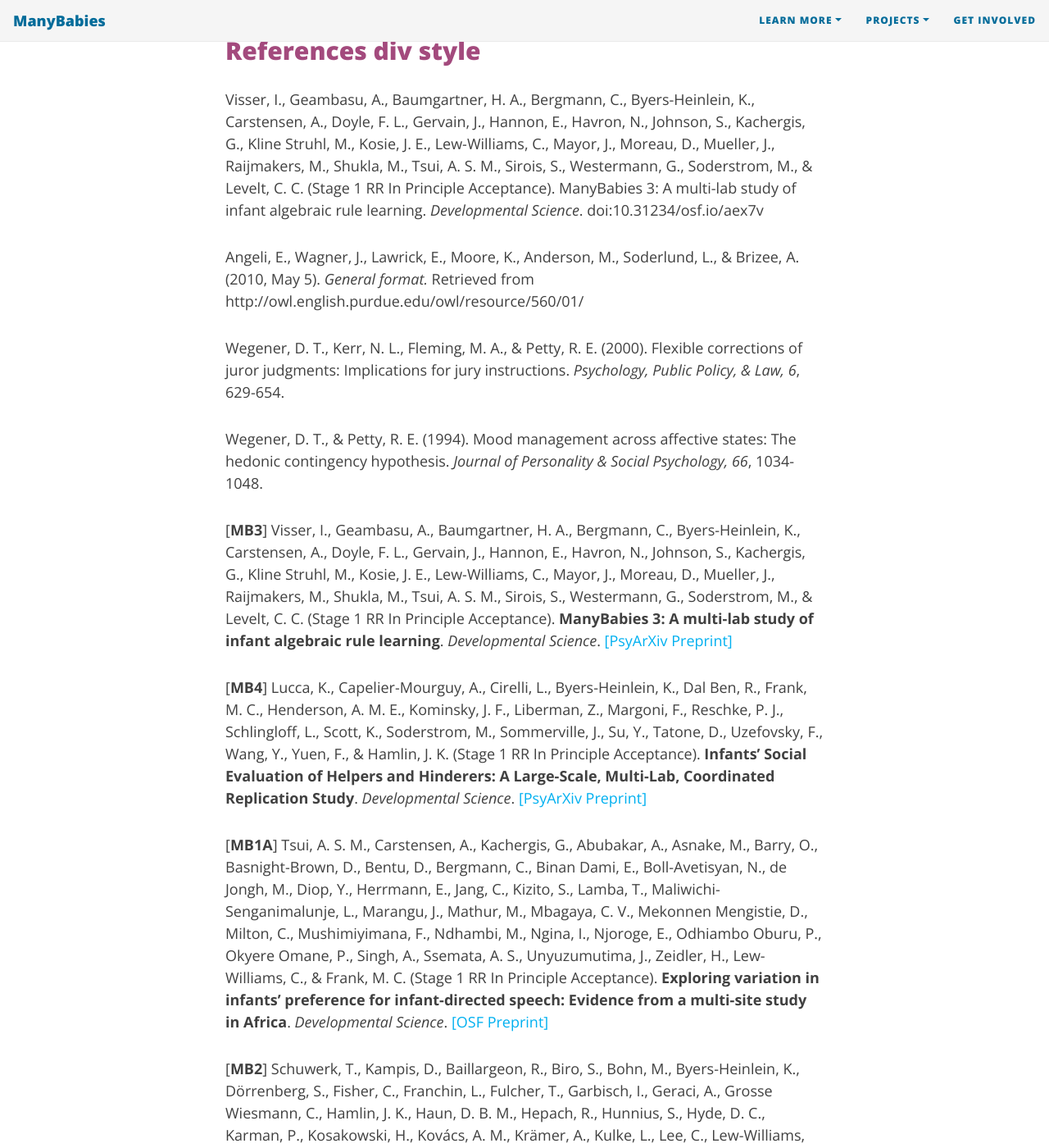
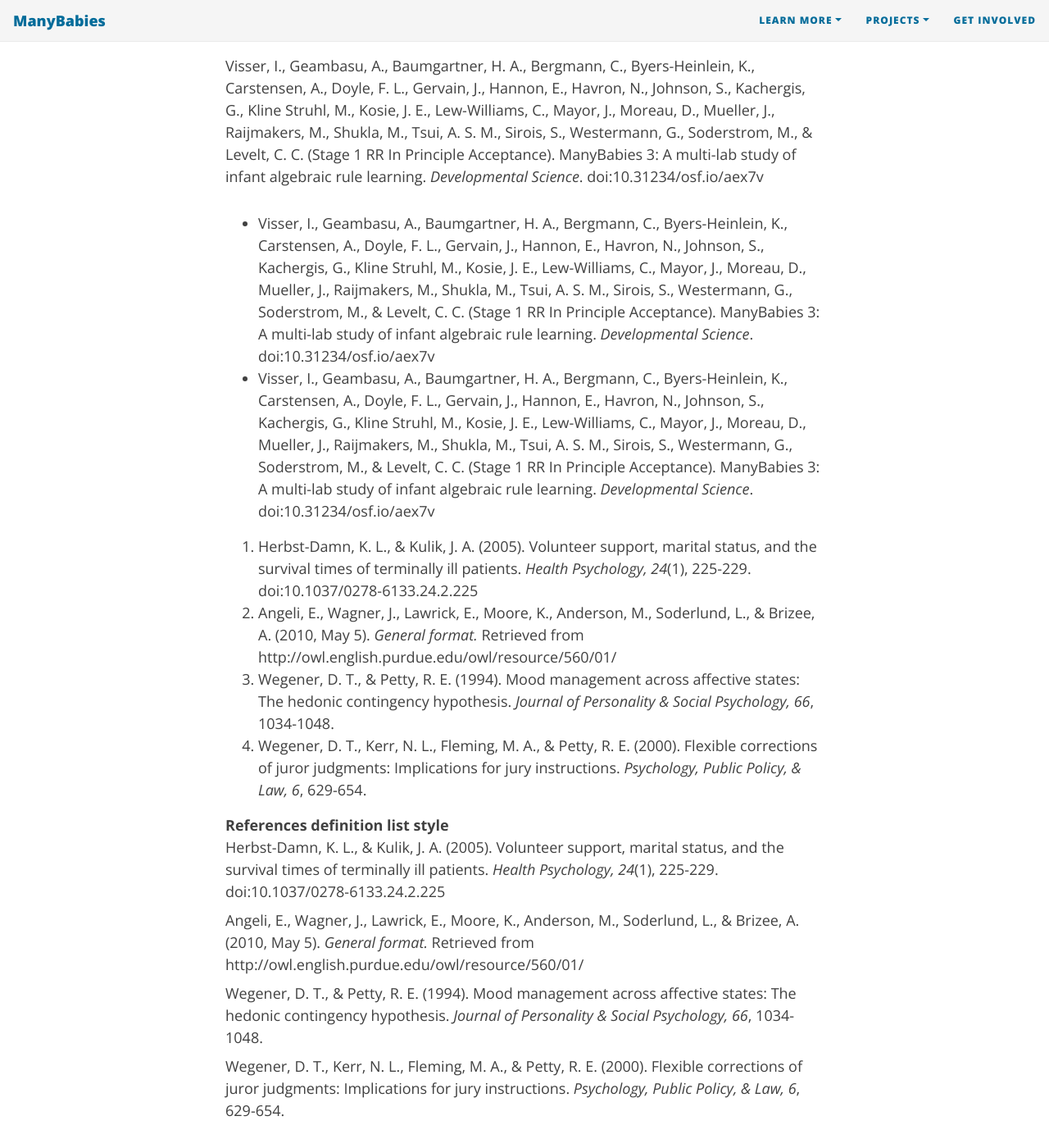
Before and after one commit to manybabies/manybabies.github.io, a Jekyll site: the page built from publications.md, in a window 1280 px wide and 1400 px high, scrolled down 579 px. Shown: the whole window at 82% size. Built offline with Jekyll 4.4.1, drawn with Linux system fonts in a browser that asks for light colours; nearby versions of some CDN libraries; some web fonts are replaced.

Commit message:
Update publications.md

```diff
--- a/publications.md
+++ b/publications.md
@@ -17,13 +17,29 @@
 ### Stage 1 Registered Reports: In Principle Acceptance (pending data collection)
 
 <div class="ref-apa">
-  <h2>References <span>div style</span></h2>
   <p>Visser, I., Geambasu, A., Baumgartner, H. A., Bergmann, C., Byers-Heinlein, K., Carstensen, A., Doyle, F. L., Gervain, J., Hannon, E., Havron, N., Johnson, S., Kachergis, G., Kline Struhl, M., Kosie, J. E., Lew-Williams, C., Mayor, J., Moreau, D., Mueller, J., Raijmakers, M., Shukla, M., Tsui, A. S. M., Sirois, S., Westermann, G., Soderstrom, M., & Levelt, C. C. (Stage 1 RR In Principle Acceptance). ManyBabies 3: A multi-lab study of infant algebraic rule learning. <em>Developmental Science</em>. doi:10.31234/osf.io/aex7v</p>
-  <p>Angeli, E., Wagner, J., Lawrick, E., Moore, K., Anderson, M., Soderlund, L., & Brizee, A. (2010, May 5). <em>General format.</em> Retrieved from http://owl.english.purdue.edu/owl/resource/560/01/</p>
-  <p>Wegener, D. T., Kerr, N. L., Fleming, M. A., & Petty, R. E. (2000). Flexible corrections of juror judgments: Implications for jury instructions. <em>Psychology, Public Policy, & Law, 6</em>, 629-654.</p>
-  <p>Wegener, D. T., & Petty, R. E. (1994). Mood management across affective states: The hedonic contingency hypothesis. <em>Journal of Personality & Social Psychology, 66</em>, 1034-1048.</p>
 </div><!-- .ref-apa -->
 
+<ul class="ref-apa">
+  <li>Visser, I., Geambasu, A., Baumgartner, H. A., Bergmann, C., Byers-Heinlein, K., Carstensen, A., Doyle, F. L., Gervain, J., Hannon, E., Havron, N., Johnson, S., Kachergis, G., Kline Struhl, M., Kosie, J. E., Lew-Williams, C., Mayor, J., Moreau, D., Mueller, J., Raijmakers, M., Shukla, M., Tsui, A. S. M., Sirois, S., Westermann, G., Soderstrom, M., & Levelt, C. C. (Stage 1 RR In Principle Acceptance). ManyBabies 3: A multi-lab study of infant algebraic rule learning. <em>Developmental Science</em>. doi:10.31234/osf.io/aex7v</li>
+  <li>Visser, I., Geambasu, A., Baumgartner, H. A., Bergmann, C., Byers-Heinlein, K., Carstensen, A., Doyle, F. L., Gervain, J., Hannon, E., Havron, N., Johnson, S., Kachergis, G., Kline Struhl, M., Kosie, J. E., Lew-Williams, C., Mayor, J., Moreau, D., Mueller, J., Raijmakers, M., Shukla, M., Tsui, A. S. M., Sirois, S., Westermann, G., Soderstrom, M., & Levelt, C. C. (Stage 1 RR In Principle Acceptance). ManyBabies 3: A multi-lab study of infant algebraic rule learning. <em>Developmental Science</em>. doi:10.31234/osf.io/aex7v</li>
+</ul>
+
+
+<ol class="ref-apa">
+  <li>Herbst-Damn, K. L., & Kulik, J. A. (2005). Volunteer support, marital status, and the survival times of terminally ill patients. <em>Health Psychology, 24</em>(1), 225-229. doi:10.1037/0278-6133.24.2.225</li>
+  <li>Angeli, E., Wagner, J., Lawrick, E., Moore, K., Anderson, M., Soderlund, L., & Brizee, A. (2010, May 5). <em>General format.</em> Retrieved from http://owl.english.purdue.edu/owl/resource/560/01/</li>
+  <li>Wegener, D. T., & Petty, R. E. (1994). Mood management across affective states: The hedonic contingency hypothesis. <em>Journal of Personality & Social Psychology, 66</em>, 1034-1048.</li>
+  <li>Wegener, D. T., Kerr, N. L., Fleming, M. A., & Petty, R. E. (2000). Flexible corrections of juror judgments: Implications for jury instructions. <em>Psychology, Public Policy, & Law, 6</em>, 629-654.</li>
+</ol>
+
+<dl class="ref-apa">
+  <dt>References <span>definition list style</span></dt>
+  <dd>Herbst-Damn, K. L., & Kulik, J. A. (2005). Volunteer support, marital status, and the survival times of terminally ill patients. <em>Health Psychology, 24</em>(1), 225-229. doi:10.1037/0278-6133.24.2.225</dd>
+  <dd>Angeli, E., Wagner, J., Lawrick, E., Moore, K., Anderson, M., Soderlund, L., & Brizee, A. (2010, May 5). <em>General format.</em> Retrieved from http://owl.english.purdue.edu/owl/resource/560/01/</dd>
+  <dd>Wegener, D. T., & Petty, R. E. (1994). Mood management across affective states: The hedonic contingency hypothesis. <em>Journal of Personality & Social Psychology, 66</em>, 1034-1048.</dd>
+  <dd>Wegener, D. T., Kerr, N. L., Fleming, M. A., & Petty, R. E. (2000). Flexible corrections of juror judgments: Implications for jury instructions. <em>Psychology, Public Policy, & Law, 6</em>, 629-654.</dd>
+</dl>
 
 [**MB3**] Visser, I., Geambasu, A., Baumgartner, H. A., Bergmann, C., Byers-Heinlein, K., Carstensen, A., Doyle, F. L., Gervain, J., Hannon, E., Havron, N., Johnson, S., Kachergis, G., Kline Struhl, M., Kosie, J. E., Lew-Williams, C., Mayor, J., Moreau, D., Mueller, J., Raijmakers, M., Shukla, M., Tsui, A. S. M., Sirois, S., Westermann, G., Soderstrom, M., & Levelt, C. C. (Stage 1 RR In Principle Acceptance). **ManyBabies 3: A multi-lab study of infant algebraic rule learning**. _Developmental Science_. [[PsyArXiv Preprint]](https://psyarxiv.com/aex7v/)
 
```
